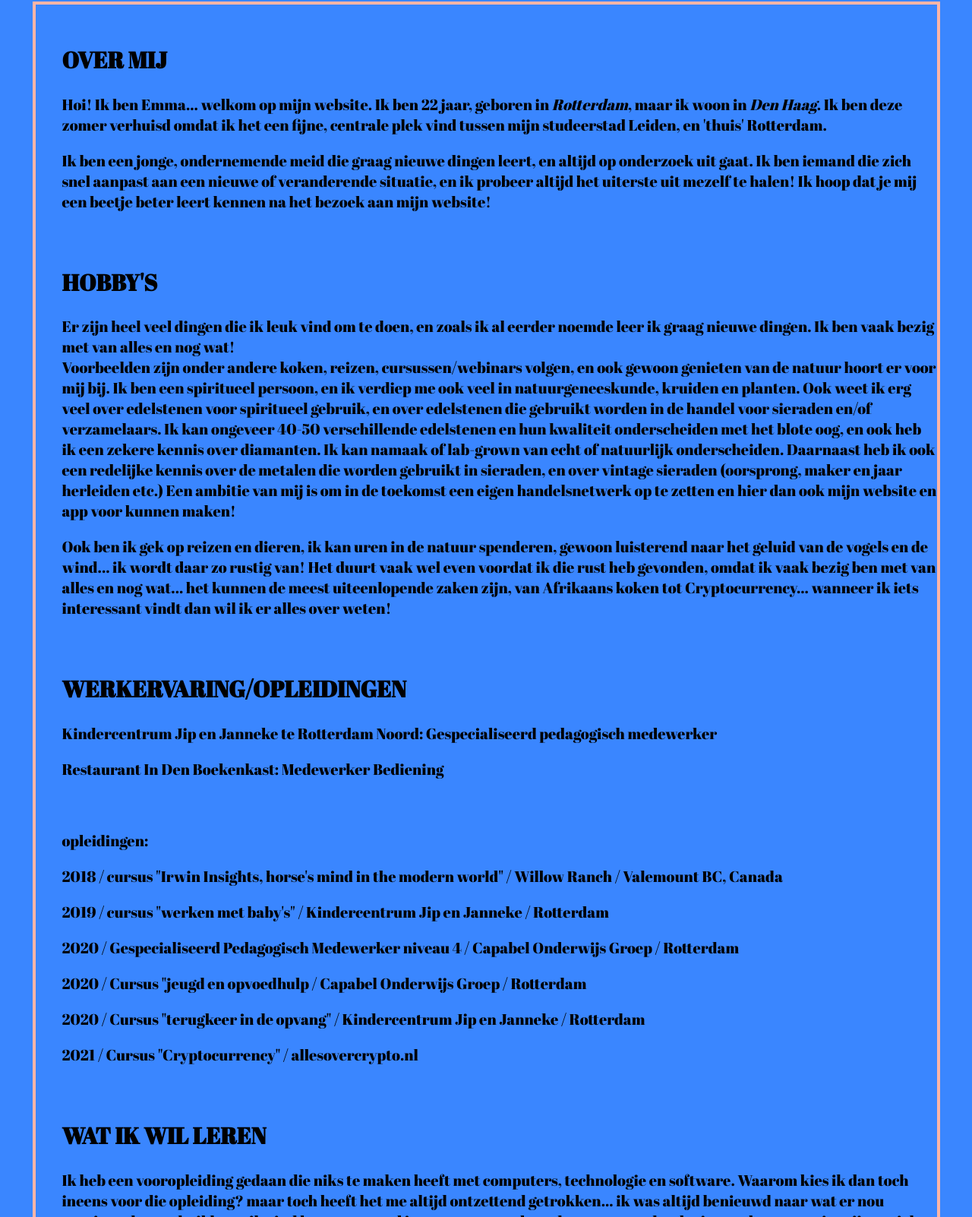
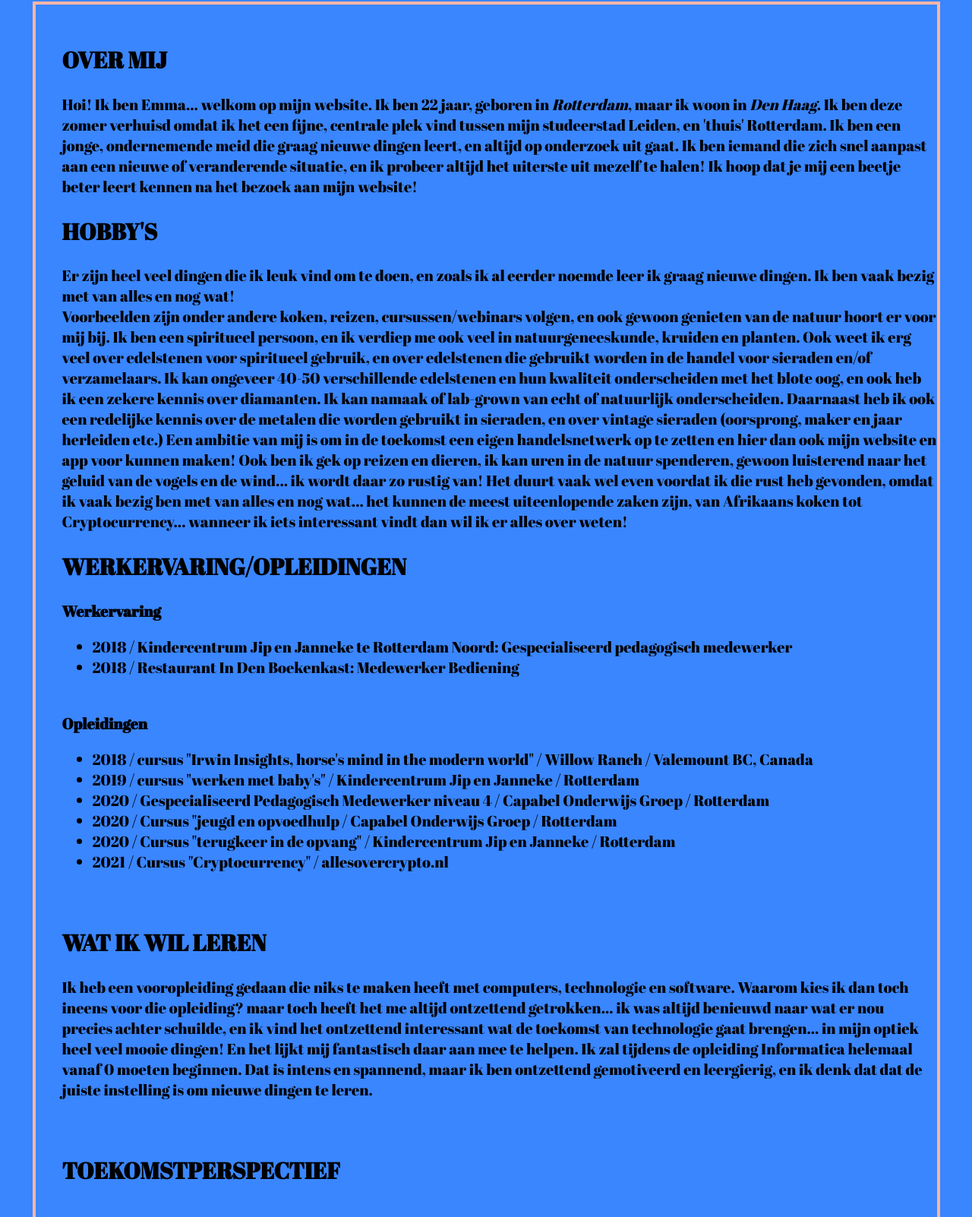
Before and after one commit to ecfvandijk/My-website, a plain HTML site: page index.html in a window 1280 px wide. Shown: the part 791-2393 px from the top of the page at 76% size. Drawn offline with Linux system fonts and the light colour scheme.

Commit message:
tekst verbeterd

```diff
--- a/index.html
+++ b/index.html
@@ -24,31 +24,37 @@
     <div class="paragraph">
       <br>
       <h2>OVER MIJ</h2>
-        <p>Hoi! Ik ben Emma... welkom op mijn website. Ik ben 22 jaar, geboren in <em>Rotterdam</em>, maar ik woon in <em>Den Haag</em>. Ik ben deze zomer verhuisd omdat ik het een fijne, centrale plek vind tussen mijn studeerstad Leiden, en 'thuis' Rotterdam.</p>
-        <p> Ik ben een jonge, ondernemende meid die graag nieuwe dingen leert, en altijd op onderzoek uit gaat. Ik ben iemand die zich snel aanpast aan een nieuwe of veranderende situatie, en ik probeer altijd het uiterste uit mezelf te halen! Ik hoop dat je mij een beetje beter leert kennen na het bezoek aan mijn website!</p>
+      <p>
+      Hoi! Ik ben Emma... welkom op mijn website. Ik ben 22 jaar, geboren in <em>Rotterdam</em>, maar ik woon in <em>Den Haag</em>. Ik ben deze zomer verhuisd omdat ik het een fijne, centrale plek vind tussen mijn studeerstad Leiden, en 'thuis' Rotterdam. Ik ben een jonge, ondernemende meid die graag nieuwe dingen leert, en altijd op onderzoek uit gaat. Ik ben iemand die zich snel aanpast aan een nieuwe of veranderende situatie, en ik probeer altijd het uiterste uit mezelf te halen! Ik hoop dat je mij een beetje beter leert kennen na het bezoek aan mijn website!
       <br>
       <h2>HOBBY'S</h2>
-        <p>Er zijn heel veel dingen die ik leuk vind om te doen, en zoals ik al eerder noemde leer ik graag nieuwe dingen. Ik ben vaak bezig met van alles en nog wat!
+      Er zijn heel veel dingen die ik leuk vind om te doen, en zoals ik al eerder noemde leer ik graag nieuwe dingen. Ik ben vaak bezig met van alles en nog wat!
       <br>
-        Voorbeelden zijn onder andere koken, reizen, cursussen/webinars volgen, en ook gewoon genieten van de natuur hoort er voor mij bij. Ik ben een spiritueel persoon, en ik verdiep me ook veel in natuurgeneeskunde, kruiden en planten. Ook weet ik erg veel over edelstenen voor spiritueel gebruik, en over edelstenen die gebruikt worden in de handel voor sieraden en/of verzamelaars. Ik kan ongeveer 40-50 verschillende edelstenen en hun kwaliteit onderscheiden met het blote oog, en ook heb ik een zekere kennis over diamanten. Ik kan namaak of lab-grown van echt of natuurlijk onderscheiden. Daarnaast heb ik ook een redelijke kennis over de metalen die worden gebruikt in sieraden, en over vintage sieraden (oorsprong, maker en jaar herleiden etc.)  Een ambitie van mij is om in de toekomst een eigen handelsnetwerk op te zetten en hier dan ook mijn website en app voor kunnen maken! </p>
-        <p>Ook ben ik gek op reizen en dieren, ik kan uren in de natuur spenderen, gewoon luisterend naar het geluid van de vogels en de wind... ik wordt daar zo rustig van! Het duurt vaak wel even voordat ik die rust heb gevonden, omdat ik vaak bezig ben met van alles en nog wat... het kunnen de meest uiteenlopende zaken zijn, van Afrikaans koken tot Cryptocurrency... wanneer ik iets interessant vindt dan wil ik er alles over weten!</p>
+      Voorbeelden zijn onder andere koken, reizen, cursussen/webinars volgen, en ook gewoon genieten van de natuur hoort er voor mij bij. Ik ben een spiritueel persoon, en ik verdiep me ook veel in natuurgeneeskunde, kruiden en planten. Ook weet ik erg veel over edelstenen voor spiritueel gebruik, en over edelstenen die gebruikt worden in de handel voor sieraden en/of verzamelaars. Ik kan ongeveer 40-50 verschillende edelstenen en hun kwaliteit onderscheiden met het blote oog, en ook heb ik een zekere kennis over diamanten. Ik kan namaak of lab-grown van echt of natuurlijk onderscheiden. Daarnaast heb ik ook een redelijke kennis over de metalen die worden gebruikt in sieraden, en over vintage sieraden (oorsprong, maker en jaar herleiden etc.)  Een ambitie van mij is om in de toekomst een eigen handelsnetwerk op te zetten en hier dan ook mijn website en app voor kunnen maken!
+      Ook ben ik gek op reizen en dieren, ik kan uren in de natuur spenderen, gewoon luisterend naar het geluid van de vogels en de wind... ik wordt daar zo rustig van! Het duurt vaak wel even voordat ik die rust heb gevonden, omdat ik vaak bezig ben met van alles en nog wat... het kunnen de meest uiteenlopende zaken zijn, van Afrikaans koken tot Cryptocurrency... wanneer ik iets interessant vindt dan wil ik er alles over weten!
       <br>
       <h2>WERKERVARING/OPLEIDINGEN</h2>
-        <p>Kindercentrum Jip en Janneke te Rotterdam Noord: Gespecialiseerd pedagogisch medewerker</p>
-        <p>Restaurant In Den Boekenkast: Medewerker Bediening</p>
+      <strong>Werkervaring</strong>
+      <ul>
+        <li>2018 / Kindercentrum Jip en Janneke te Rotterdam Noord: Gespecialiseerd pedagogisch medewerker</li>
+        <li> 2018 / Restaurant In Den Boekenkast: Medewerker Bediening</li>
+      </ul>
       <br>
-        <p>opleidingen:
-        <p>2018 / cursus "Irwin Insights, horse's mind in the modern world" / Willow Ranch / Valemount BC, Canada</p>
-        <p>2019 / cursus "werken met baby's" / Kindercentrum Jip en Janneke / Rotterdam</p>
-        <p>2020 / Gespecialiseerd Pedagogisch Medewerker niveau 4 / Capabel Onderwijs Groep / Rotterdam</p>
-        <p>2020 / Cursus "jeugd en opvoedhulp / Capabel Onderwijs Groep / Rotterdam</p>
-        <p>2020 / Cursus "terugkeer in de opvang" / Kindercentrum Jip en Janneke / Rotterdam </p>
-        <p>2021 / Cursus "Cryptocurrency" / allesovercrypto.nl</p>
+
+      <strong>Opleidingen</strong>
+      <ul>
+        <li>2018 / cursus "Irwin Insights, horse's mind in the modern world" / Willow Ranch / Valemount BC, Canada</li>
+        <li>2019 / cursus "werken met baby's" / Kindercentrum Jip en Janneke / Rotterdam</li>
+        <li>2020 / Gespecialiseerd Pedagogisch Medewerker niveau 4 / Capabel Onderwijs Groep / Rotterdam</li>
+        <li>2020 / Cursus "jeugd en opvoedhulp / Capabel Onderwijs Groep / Rotterdam</li>
+        <li>2020 / Cursus "terugkeer in de opvang" / Kindercentrum Jip en Janneke / Rotterdam </li>
+        <li>2021 / Cursus "Cryptocurrency" / allesovercrypto.nl</li>
+      </ul>
       <br>
       <h2>WAT IK WIL LEREN</h2>
       Ik heb een vooropleiding gedaan die niks te maken heeft met computers, technologie en software. Waarom kies ik dan toch ineens voor die opleiding?
       maar toch heeft het me altijd ontzettend getrokken... ik was altijd benieuwd naar wat er nou precies achter schuilde, en ik vind het ontzettend interessant wat de toekomst van technologie gaat brengen... in mijn optiek heel veel mooie dingen! En het lijkt mij fantastisch daar aan mee te helpen. Ik zal tijdens de opleiding Informatica helemaal vanaf 0 moeten beginnen. Dat is intens en spannend, maar ik ben ontzettend gemotiveerd en leergierig, en ik denk dat dat de juiste instelling is om nieuwe dingen te leren.
-
+      </p>
 
       <br>
       <h2>TOEKOMSTPERSPECTIEF</h2>
```
Lines whose indentation alone changed are shown as unchanged.
